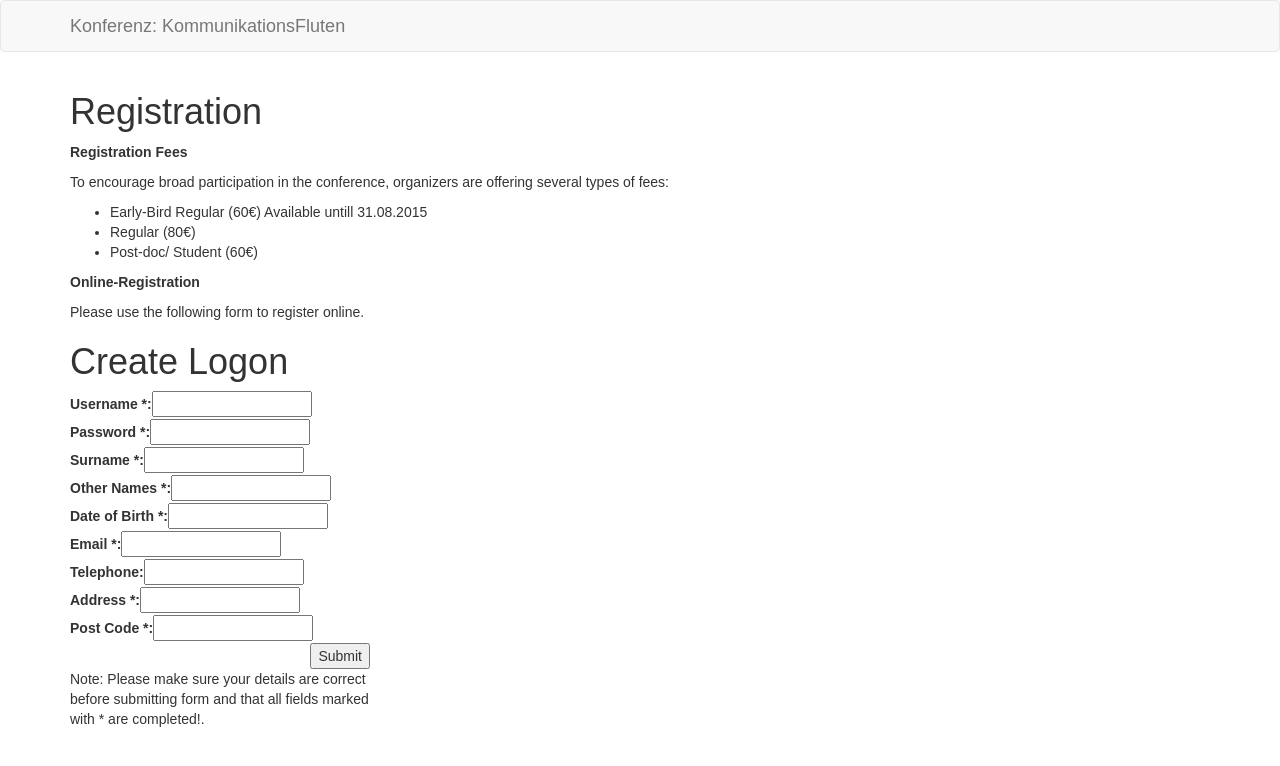
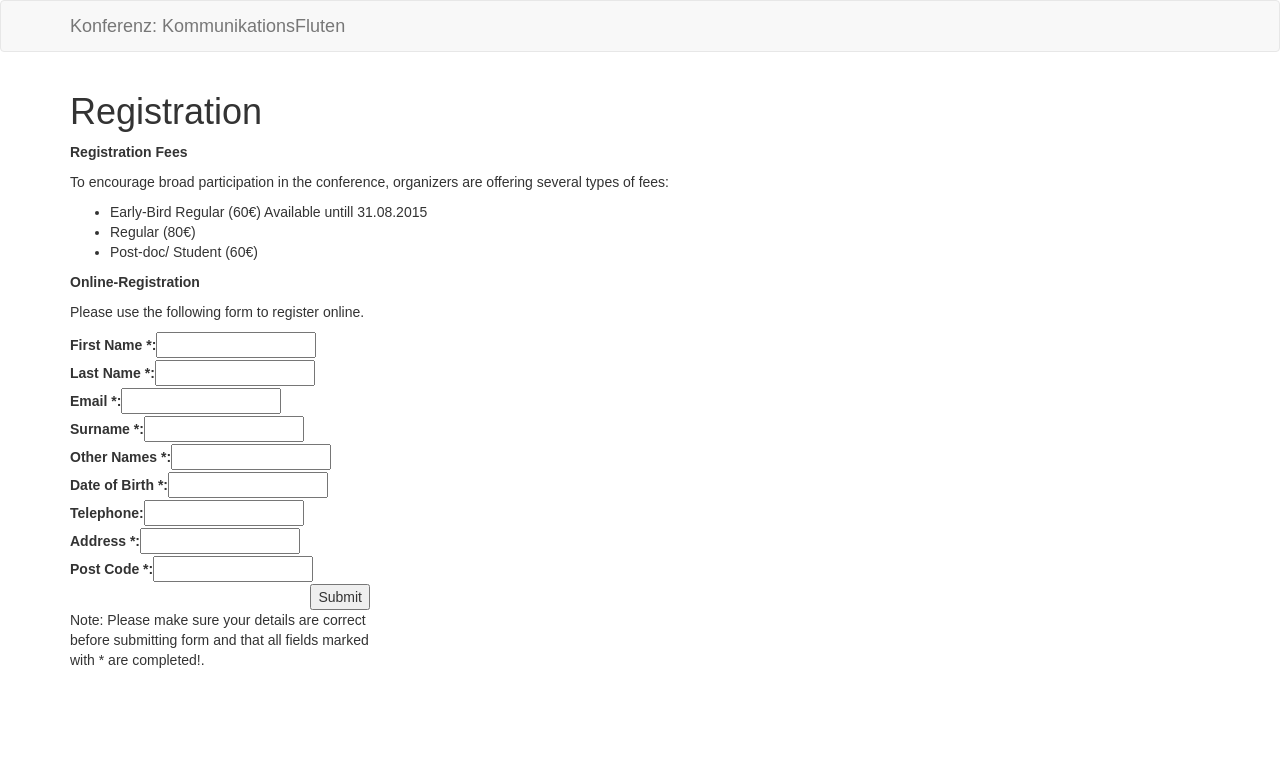
Before and after one commit to susedev/test, a Jekyll site: the page built from registration.html, in a window 1280 px wide. Shown: the top 766 px of the page. Built offline with Jekyll 4.4.1, drawn with Linux system fonts in a browser that asks for light colours.

Commit message:
Edit from JekyllCMS

```diff
--- a/registration.html
+++ b/registration.html
@@ -19,7 +19,6 @@ title: Registration
             #container {width:300px; margin:0 left;}
 
             form input[type="text"],
-            form input[type="password"],
             form input[type="email"] {width:160px;}
 
             form .line {clear:both;}
@@ -27,21 +26,17 @@ title: Registration
 </style>
 <div id="container">
 <form>
-<h1>Create Logon</h1>
+<div class="line"><label for="first name">First Name *: </label><input id="first name" type="text" /></div>
 
-<div class="line"><label for="username">Username *: </label><input id="username" type="text" /></div>
+<div class="line"><label for="last name">Last Name *: </label><input id="last name" type="text" /></div>
 
-<div class="line"><label for="pwd">Password *: </label><input id="pwd" type="password" /></div>
-<!-- You may want to consider adding a "confirm" password box also -->
+<div class="line"><label for="email">Email *: </label><input id="email" type="email" /></div>
 
 <div class="line"><label for="surname">Surname *: </label><input id="surname" type="text" /></div>
 
 <div class="line"><label for="other_names">Other Names *: </label><input id="names" type="text" /></div>
 
 <div class="line"><label for="dob">Date of Birth *: </label><input id="dob" type="text" /></div>
-
-<div class="line"><label for="email">Email *: </label><input id="email" type="email" /></div>
-<!-- Valid input types: http://www.w3schools.com/html5/html5_form_input_types.asp -->
 
 <div class="line"><label for="tel">Telephone: </label><input id="tel" type="text" /></div>
 
```
